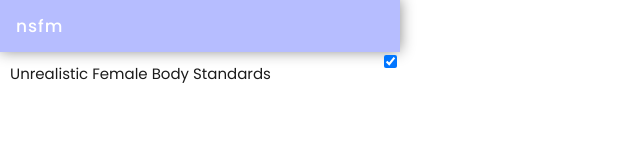
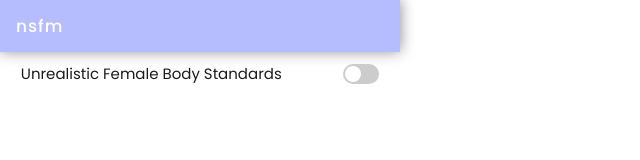
Before and after one commit to raunaqsingh2020/greenshop, a React (Create React App) app: page / in a window 1280 px wide. Shown: the top 160 px of the page, without its empty margins (0-640 px from the left). Built offline with nearby package versions, Linux system fonts and the light colour scheme.

Commit message:
toggle button

```diff
--- a/src/App.css
+++ b/src/App.css
@@ -36,3 +36,65 @@
     transform: rotate(360deg);
   }
 }
+
+.switch {
+  position: relative;
+  /* display: inline-block; */
+  width: 36px;
+  height: 20px;
+  display: flex;
+  align-items: center;
+}
+
+.switch input {
+  opacity: 0;
+  width: 0;
+  height: 0;
+}
+
+.slider {
+  position: absolute;
+  cursor: pointer;
+  top: 0;
+  left: 0;
+  right: 0;
+  bottom: 0;
+  background-color: #ccc;
+  -webkit-transition: .4s;
+  transition: .4s;
+}
+
+.slider:before {
+  position: absolute;
+  content: "";
+  height: 16px;
+  width: 16px;
+  left: 2px;
+  bottom: 2px;
+  background-color: white;
+  -webkit-transition: .4s;
+  transition: .4s;
+}
+
+input:checked + .slider {
+  background-color: #B6BDFF;
+}
+
+input:focus + .slider {
+  box-shadow: 0 0 1px #B6BDFF;
+}
+
+input:checked + .slider:before {
+  -webkit-transform: translateX(15px);
+  -ms-transform: translateX(15px);
+  transform: translateX(15px);
+}
+
+/* Rounded sliders */
+.slider.round {
+  border-radius: 34px;
+}
+
+.slider.round:before {
+  border-radius: 50%;
+}
--- a/src/components/options.js
+++ b/src/components/options.js
@@ -4,24 +4,21 @@ import styled from 'styled-components'
 import { POPPINS_REGULAR } from '../styles/font'
 
 const SectionWrapper = styled.div`
-  //display: flex;
-  //align-items: center;
   margin: 0;
   padding: 0;
-//   background-color: #B6BDFF;
-//   height: 200px;
-//   width: 200px;
 `
 
 const OptionWrapper = styled.div`
   display: flex;
+  align-items: center;
+  padding: 0 1.3rem 0 1.3rem;
 `
 
 const OptionText = styled.h1`
   font-size: 15px;
   color: #1B1B1B;
   margin-right: auto;
-  margin-left: 10px;
+  // margin-left: 10px;
   ${POPPINS_REGULAR}
 `
 
@@ -31,7 +28,7 @@ const Options = () => {
           <OptionWrapper>
               <OptionText>Unrealistic Female Body Standards</OptionText>
               <label class="switch">
-                <input type="checkbox" checked/>
+                <input type="checkbox"/>
                 <span class="slider round"></span>
               </label>
           </OptionWrapper>
```
